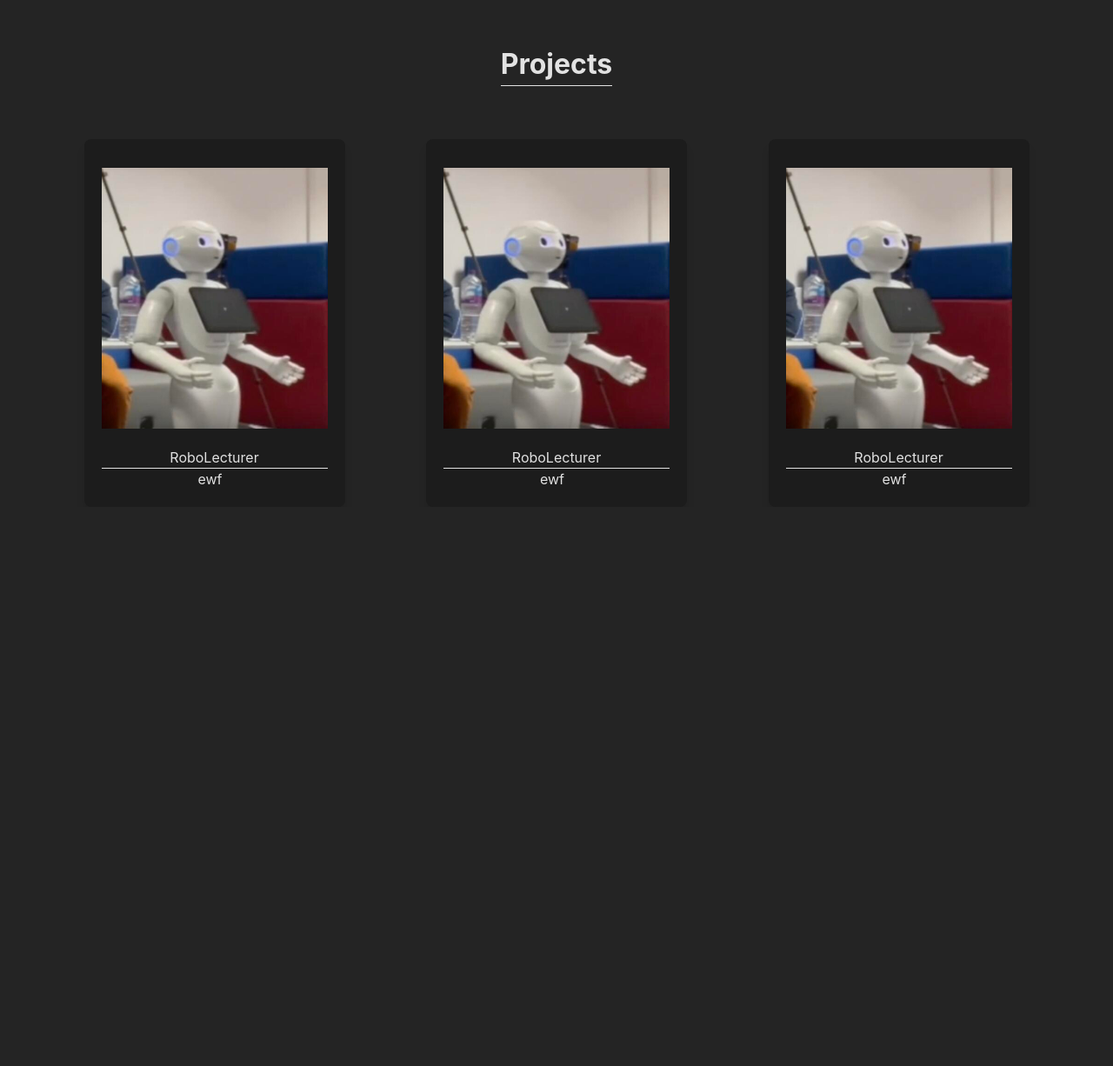
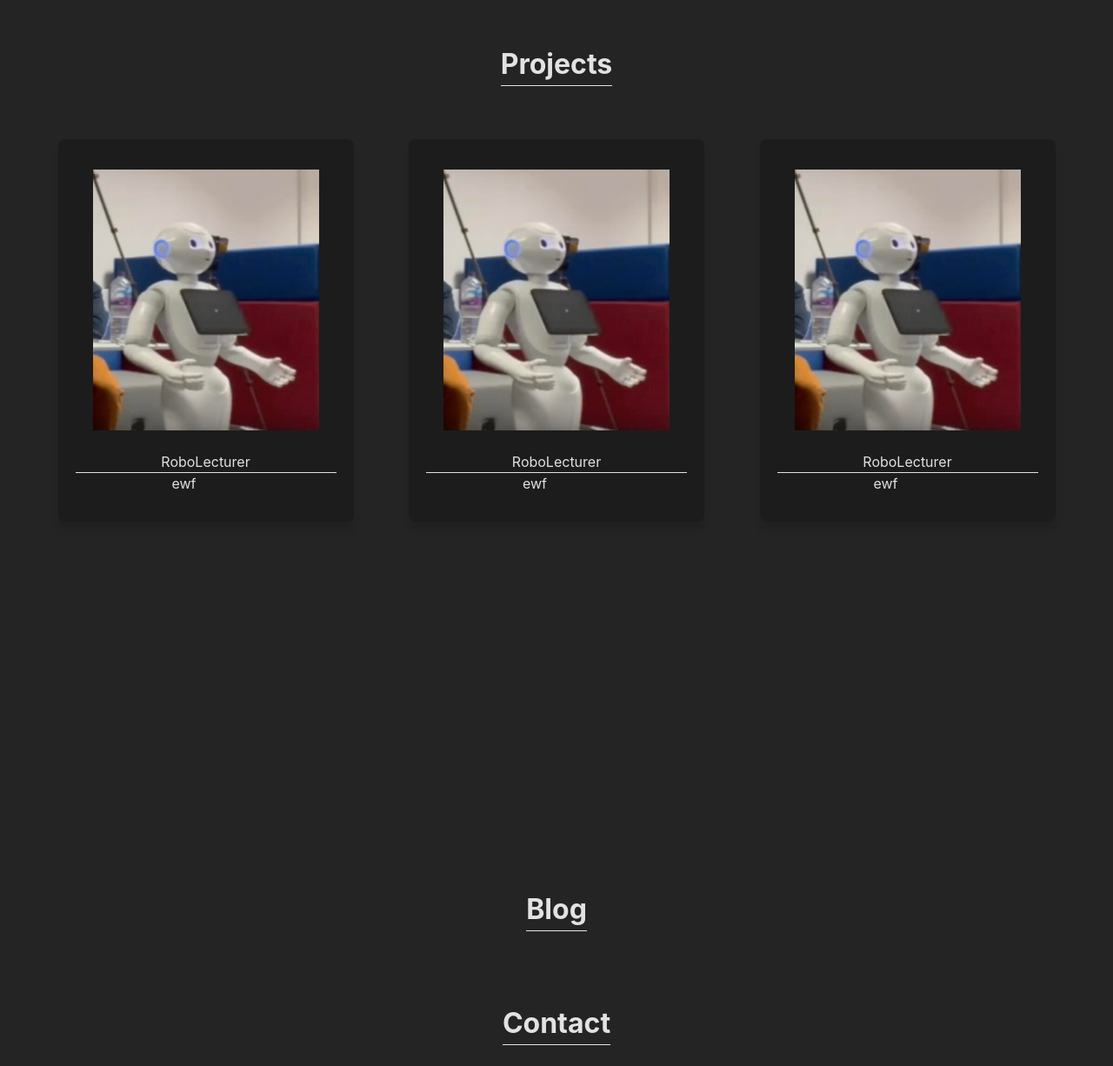
Before and after one commit to MattG-bci/Personal-Website, a React (Vite) app: page / in a window 1280 px wide. Shown: the part 3309-4535 px from the top of the page at 87% size. Before the commit the page ends 3900 px from the top, so only its background shows below. Built offline with nearby package versions, Linux system fonts and the light colour scheme.

Commit message:
Added React Hooks to the Project section

```diff
--- a/src/App.tsx
+++ b/src/App.tsx
@@ -7,7 +7,8 @@ import About from "./components/About";
 import "./styles.css";
 import Background from "./components/Background";
 import Projects from "./components/Projects";
-
+import Blog from "./components/Blog";
+import Contact from "./components/Contact";
 
 function App() {
   return (
@@ -20,8 +21,14 @@ function App() {
         <div className="background-container">
           <Background />
         </div>
-        <div>
+        <div className="projects-container">
           <Projects />
+        </div>
+        <div className="project-container">
+          <Blog />
+        </div>
+        <div className="project-container">
+          <Contact />
         </div>
       </ScrollToBottom>
     </>
--- a/src/components/Background.tsx
+++ b/src/components/Background.tsx
@@ -1,9 +1,7 @@
-import * as React from 'react';
 import "./Background.css";
 
 export default function Background() {
   return (
-
     <div className="background-container">
         <div className="header">
             <h1 className="title">Background</h1>
--- /dev/null
+++ b/src/components/Blog.tsx
@@ -0,0 +1,13 @@
+
+
+const Blog = () => {
+    return (
+        <div>
+            <div className="header">
+                <h1 className="title">Blog</h1>
+            </div>
+        </div>
+    );
+};
+
+export default Blog;
--- /dev/null
+++ b/src/components/Contact.tsx
@@ -0,0 +1,13 @@
+
+
+const Contact = () => {
+    return (
+        <div>
+            <div className="header">
+                <h1 className="title">Contact</h1>
+            </div>
+        </div>
+    );
+};
+
+export default Contact;
--- a/src/components/Projects.tsx
+++ b/src/components/Projects.tsx
@@ -1,39 +1,70 @@
-
+import React, { useState } from 'react';
 
 const Projects = () => {
+  const [hoveredProjects, setHoveredProjects] = useState(Array(3).fill(false));
+
+  const handleMouseEnter = (index) => {
+    const updatedHoveredProjects = [...hoveredProjects];
+    updatedHoveredProjects[index] = true;
+    setHoveredProjects(updatedHoveredProjects);
+  };
+
+  const handleMouseLeave = (index) => {
+    const updatedHoveredProjects = [...hoveredProjects];
+    updatedHoveredProjects[index] = false;
+    setHoveredProjects(updatedHoveredProjects);
+  };
+
+  const projects = [
+    {
+      imgSrc: "src/assets/pepper.jpeg",
+      title: "RoboLecturer",
+      desc: "ewf",
+    },
+
+    {
+      imgSrc: "src/assets/pepper.jpeg",
+      title: "RoboLecturer",
+      desc: "ewf",
+    },
+
+    {
+      imgSrc: "src/assets/pepper.jpeg",
+      title: "RoboLecturer",
+      desc: "ewf",
+    },
+  ];
+
   return (
     <div>
       <div className="header">
         <h1 className="title">Projects</h1>
       </div>
       <div className="projects">
-                <div className="project">
+        {projects.map((project, index) => (
+          <div
+            key={index}
+            style={{
+              width: hoveredProjects[index] ? '350px' : '300px',
+              height: hoveredProjects[index] ? '450px' : '400px',
+              transition: 'all 0.2s ease-in-out',
+            }}
+            onMouseEnter={() => handleMouseEnter(index)}
+            onMouseLeave={() => handleMouseLeave(index)}
+            className="project"
+          >
             <div className="img-container">
-                        <img src="src/assets/pepper.jpeg" height="300" width="260"/>
+              <img src={project.imgSrc} height="300" width="260" alt="project-img" />
             </div>
-                    <div className="title">RoboLecturer</div>
-                    <div className="desc">ewf</div>
+            <div className="title">{project.title}</div>
+            <div className="desc">{project.desc}</div>
+          </div>
 
-                </div>
-                <div className="project">
-                    <div className="img-container">
-                        <img src="src/assets/pepper.jpeg" height="300" width="260"/>
-                    </div>
-                    <div className="title">RoboLecturer</div>
-                    <div className="desc">ewf</div>
-
-                </div>
-                <div className="project">
-                    <div className="img-container">
-                        <img src="src/assets/pepper.jpeg" height="300" width="260"/>
-                    </div>
-                    <div className="title">RoboLecturer</div>
-                    <div className="desc">ewf</div>
+        ))}
       </div>
     </div>
-        </div>
-    )
-}
+  );
+};
 
 
 export default Projects;
--- a/src/styles.css
+++ b/src/styles.css
@@ -149,3 +149,7 @@
     justify-content: center;
     text-align: center;
   }
+
+  .projects-container {
+    padding-bottom: 400px;
+  }
```
Lines whose indentation alone changed are shown as unchanged.
